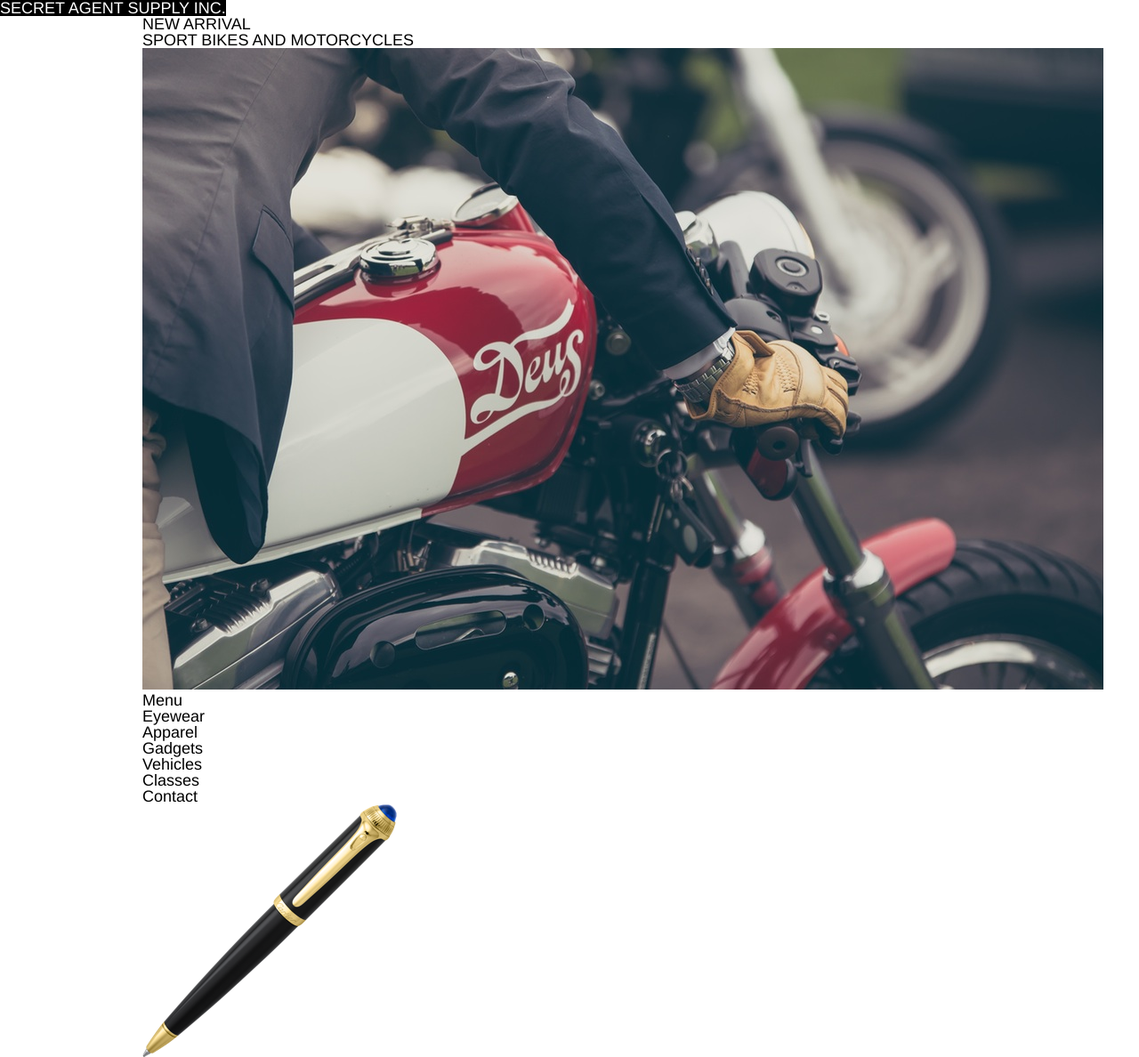
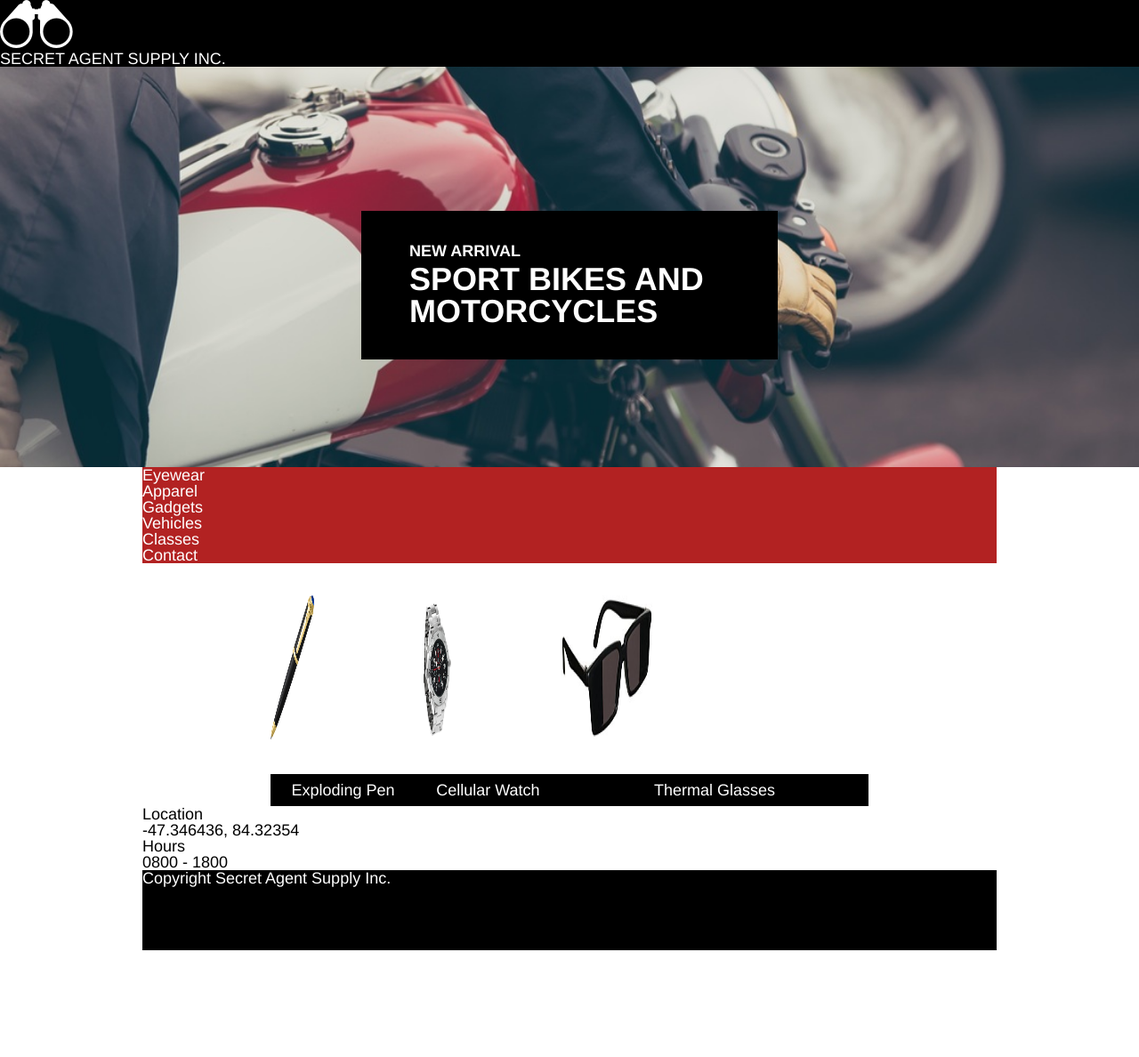
Before and after one commit to krdm1/secretagentsupply, a plain HTML site: page index.html in a window 1280 px wide. Shown: the top 1188 px of the page at 89% size. After the commit the page ends 1068 px from the top, so only its background shows below. Drawn offline with Linux system fonts and the light colour scheme.

Commit message:
Banner and footer work

```diff
--- a/index.html
+++ b/index.html
@@ -8,18 +8,17 @@
   </head>
   <body>
     <header>
-      <div class="containter"
-        <img src="./resources/images/logo.png" alt="Secret Agent Supply Inc.">
+      <div class="containter">
+        <img class="logo" src="./resources/images/logo.png" alt="Secret Agent Supply Inc.">
         <h3>SECRET AGENT SUPPLY INC.</h3>
       </div>
     </header>
 
-    <div class="container banner">
-      <div class="text">
+    <div class="banner">
+      <div class="content container">
         <h3>NEW ARRIVAL</h3>
         <h1>SPORT BIKES AND MOTORCYCLES</h1>
       </div>
-      <img src="./resources/images/moto.jpg" alt="getaway on a speedy set of wheels">
     </div>
 
     <div class="container navigation">
@@ -36,7 +35,7 @@
       </nav>
     <div>
 
-    <div class="containter product">
+    <div class="container gallery">
       <figure class="product">
         <img src="./resources/images/pen.png" alt="exploding pen">
         <figcaption>Exploding Pen</figcaption>
--- a/resources/css/style.css
+++ b/resources/css/style.css
@@ -1,8 +1,8 @@
-html {
+html,
+body {
+  font-family: Helvetica;
   font-size: 18px;
-}
-body {
-  font-family: helvetica;
+  margin: 0;
 }
 
 .container {
@@ -10,13 +10,55 @@ body {
   margin: 0 auto;
 }
 
+.logo {
+  display: inline;
+}
+
 header {
-  display: inline-block;
   background-color: black;
   color: white;
 }
+
+/*Banner Section*/
+.banner {
+  height: 25rem;
+  background-image: url("../images/moto.jpg");
+  background-repeat: no-repeat;
+  background-position: center;
+  background-size: cover;
+}
+.content {
+  background-color: black;
+  width: 20rem;
+  position: relative;
+  top: 9rem;
+  padding: 2rem 3rem;
+
+}
+.content h3{
+  font-size: 1rem;
+  color: white;
+  font-weight: bold;
+  padding-bottom: 0.25rem;
+}
+.content h1 {
+  font-size: 2rem;
+  color: white;
+  font-weight: bold;
+}
+
+/* Navigation Bar */
+nav {
+  background-color: firebrick;
+  color: white;
+}
+
+.navigation h1 {
+  display: none;
+}
+
 /* Product Section */
-.container .forsale {
+.gallery {
   display: flex;
   flex-direction: row;
   flex-wrap: wrap;
@@ -25,16 +67,26 @@ header {
   align-content: space-around;
 }
 
-.forsale figure {
-  border: 1px solid black;
+.product figure {
+  border: 4px solid black;
 }
-.forsale img {
-  width: 30%
+.product img {
+  width: 30%;
   height: 9rem;
   padding: 2rem 0;
 }
-.forsale figcaption {
+.product figcaption {
   background-color: black;
   color: white;
   padding: 0.5rem 0;
+  text-align: center;
 }
+
+footer {
+  background-color: black;
+  color: white;
+  text-align: left;
+  background-position: cover;
+  height: 5rem;
+
+}
```
